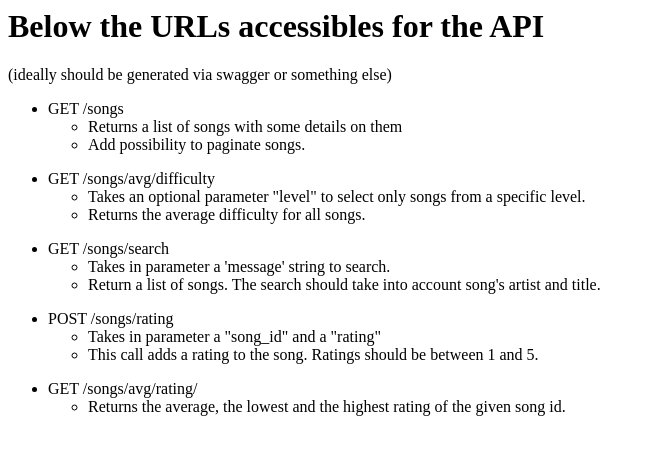
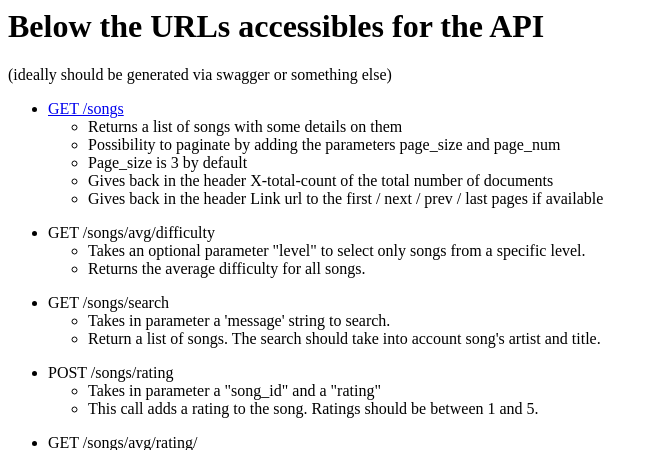
Before and after one commit to fpozzobon/flask, a Flask app: page / in a window 1280 px wide. Shown: the top 450 px of the page, without its empty margins (0-658 px from the left). Run offline with Flask 2, Linux system fonts and the light colour scheme.

Commit message:
Get songs

```diff
--- a/app/routes.py
+++ b/app/routes.py
@@ -1,8 +1,57 @@
-from app import app
-from flask import render_template
+from app import app, mongo
+from flask import render_template, jsonify, request
+import math
 
 # GET /
 @app.route('/')
 @app.route('/about')
 def home_page():
-  return render_template('index.html')
+  return render_template('index.html', url_root=request.url_root)
+
+def append_songs(songs):
+  output = []
+  for s in songs:
+    output.append({'id': str(s['_id']), 'artist' : s['artist'], 'title' : s['title']})
+  return output
+
+def skip_limit(db_find, page_size, page_num):
+  skips = page_size * (page_num - 1)
+  return db_find.skip(skips).limit(page_size)
+
+def build_link(page_size, page_num, rel):
+  return "<"+request.base_url+"?page_size="+str(page_size)+"&page_num="+str(page_num)+">; rel='"+rel+"'"
+
+# Update the response header table with X-total-count and Link
+# depending on count / page_size / page_num
+def update_response_header(response, count, page_size, page_num):
+  # count header
+  response.headers['X-total-count'] = count
+
+  app.logger.info('Getting the songs with page size : %s', request)
+
+  # links next / last / first / prev
+  links = []
+  if (page_size * page_num) < count:
+    links.append(build_link(page_size, page_num + 1, 'next'))
+  if page_size > 0:
+    links.append(build_link(page_size, math.ceil(count / page_size), 'last'))
+  links.append(build_link(page_size, 1, 'first'))
+  if page_num > 1:
+    links.append(build_link(page_size, page_num - 1, 'prev'))
+
+  response.headers['Link'] = ', '.join(links)
+
+
+DEFAULT_PER_PAGE = 3
+# GET /songs
+@app.route('/songs')
+def songs():
+  song = mongo.db.songs
+  page_size = request.args.get('page_size', DEFAULT_PER_PAGE, type=int)
+  page_num = request.args.get('page_num', 1, type=int)
+  app.logger.info('Getting the songs with page size : %s and page_num : %s', page_size, page_num)
+  result = skip_limit(song.find(), page_size, page_num)
+  appended_songs = append_songs(result)
+  resp = jsonify({'result' : appended_songs})
+  update_response_header(resp, result.count(), page_size, page_num)
+  return resp
--- a/app/templates/index.html
+++ b/app/templates/index.html
@@ -8,9 +8,12 @@
      (ideally should be generated via swagger or something else)
 
     <ul>
-      <li>GET /songs </li>
+      <li><a href="{{ url_root }}songs">GET /songs</a></li>
       <ul><li>Returns a list of songs with some details on them</li></ul>
-      <ul><li>Add possibility to paginate songs.</li></ul>
+      <ul><li>Possibility to paginate by adding the parameters page_size and page_num</li></ul>
+      <ul><li>Page_size is 3 by default</li></ul>
+      <ul><li>Gives back in the header X-total-count of the total number of documents</li></ul>
+      <ul><li>Gives back in the header Link url to the first / next / prev / last pages if available</li></ul>
     </ul>
 
     <ul>
```
